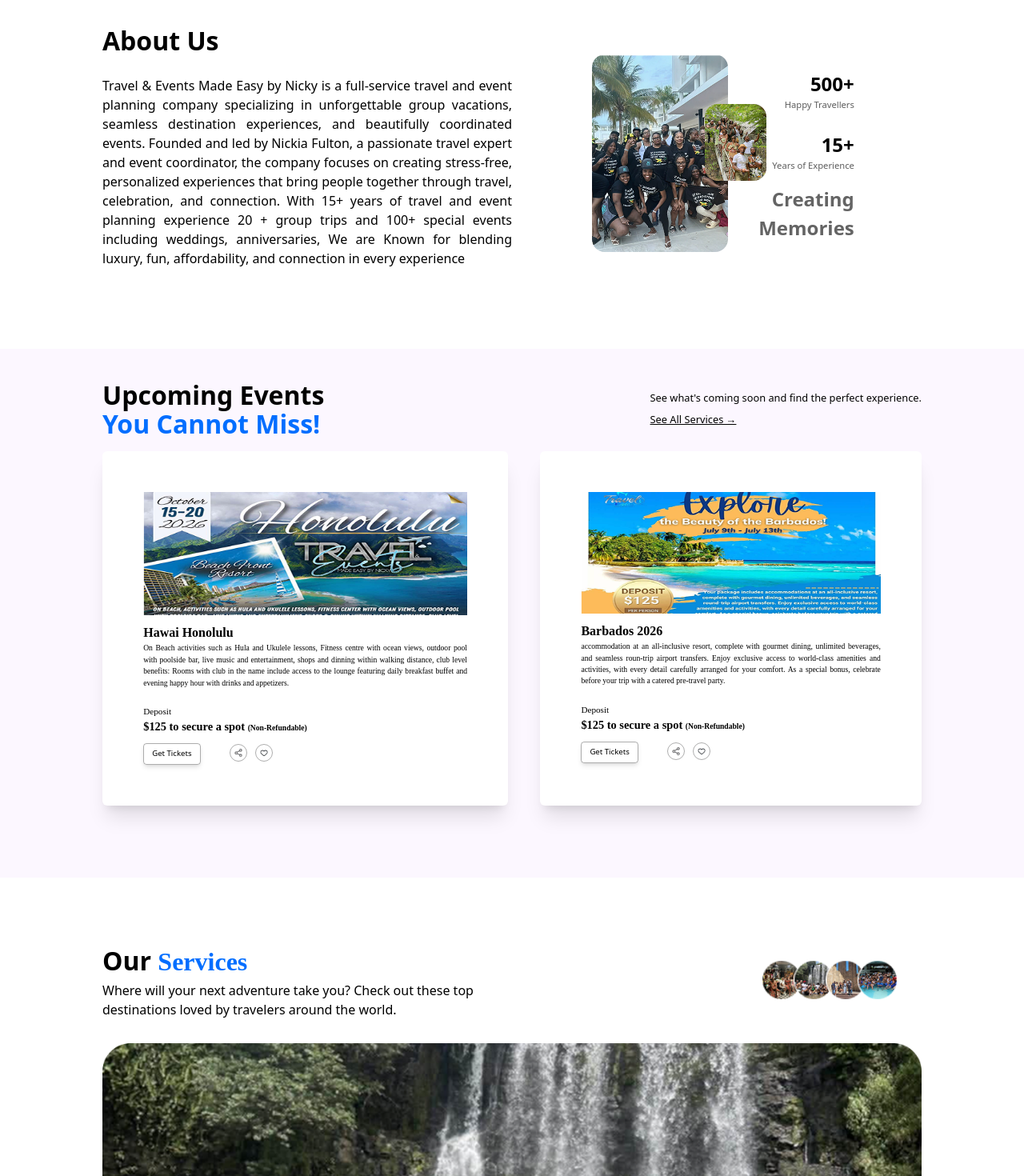
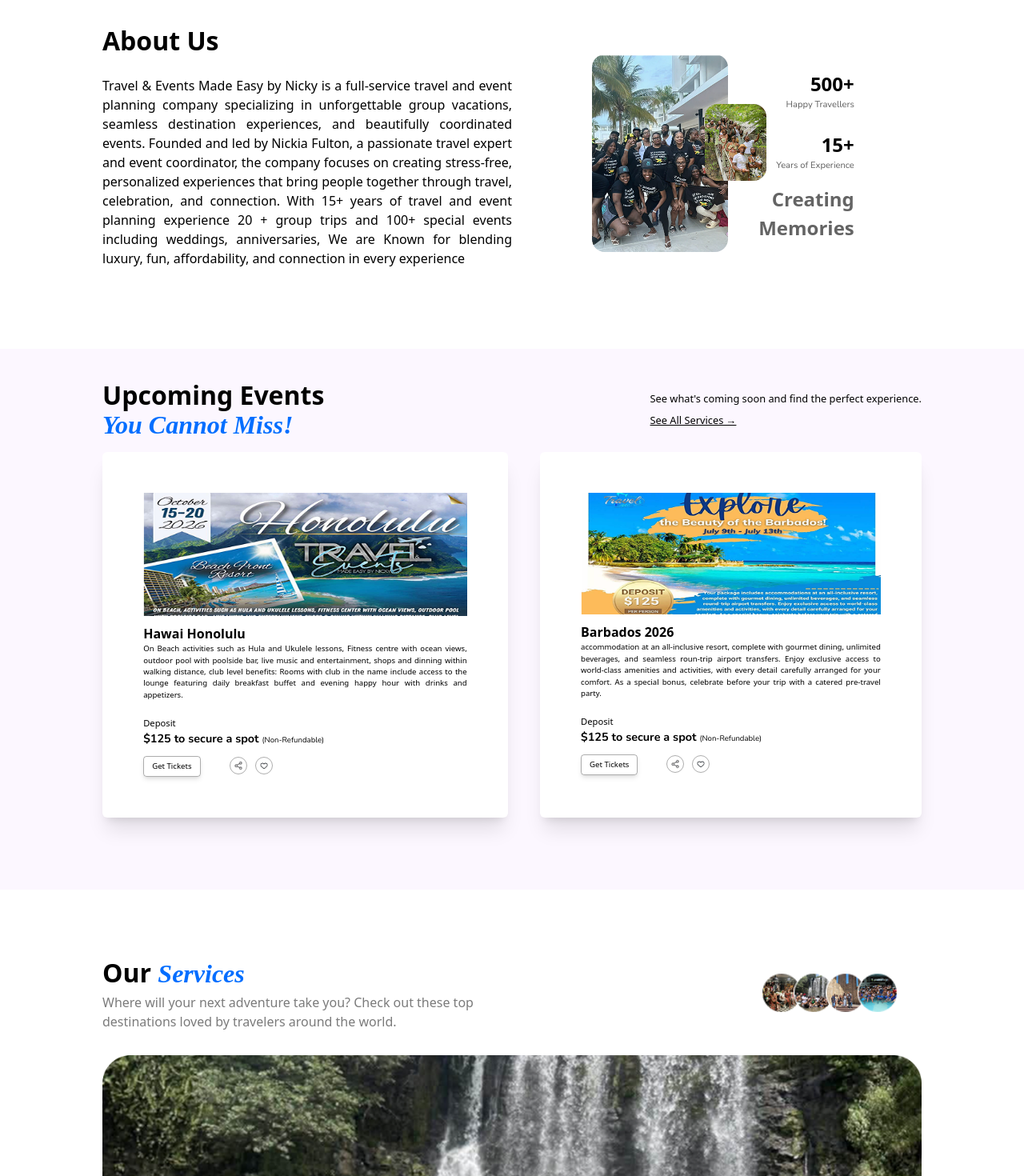
Before and after one commit to TheEldaps/Travel-Events, a Next.js app: page / in a window 1280 px wide. Shown: the part 1240-2710 px from the top of the page at 80% size. Built offline with nearby package versions, Linux system fonts and the light colour scheme.

Commit message:
Fix date and time input and applied required fonts the general page

```diff
--- a/app/components/AboutSection.tsx
+++ b/app/components/AboutSection.tsx
@@ -7,8 +7,8 @@ export default function AboutSection() {
   return (
     <section id='who-we-are' className='sm:flex px-[5%] sm:px-[10%] pt-20 gap-4 mb-20'>
       <section className='sm:max-w-[50%]'>
-        <h2 className='font-bold text-[2rem] mb-5 font-[sans]'>About Us</h2>
-        <p className='mb-4 text-justify px-[]'>Travel & Events Made Easy by Nicky is a full-service travel and event planning company specializing in unforgettable group vacations, seamless destination experiences, and beautifully coordinated events. Founded and led by Nickia Fulton, a passionate travel expert and event coordinator, the company focuses on creating stress-free, personalized experiences that bring people together through travel, celebration, and connection. With 15+ years of travel and event planning experience 20 + group trips and 100+ special events including weddings, anniversaries, We are Known for blending luxury, fun, affordability, and connection in every experience</p>
+        <h2 className='font-bold text-[2rem] mb-5'>About Us</h2>
+        <p className='mb-4 text-justify'>Travel & Events Made Easy by Nicky is a full-service travel and event planning company specializing in unforgettable group vacations, seamless destination experiences, and beautifully coordinated events. Founded and led by Nickia Fulton, a passionate travel expert and event coordinator, the company focuses on creating stress-free, personalized experiences that bring people together through travel, celebration, and connection. With 15+ years of travel and event planning experience 20 + group trips and 100+ special events including weddings, anniversaries, We are Known for blending luxury, fun, affordability, and connection in every experience</p>
       </section>
 
       <section className=' flex sm:flex-col mx-auto lg:flex-row gap-3 sm:w-[50%] max-w-[400px] lg:max-w-[430px] px-[5%] sm:py-[4%]'>
--- a/app/components/Events.tsx
+++ b/app/components/Events.tsx
@@ -12,12 +12,12 @@ export default function Events({ image, title, description, }: { image: StaticIm
 
             <div>
                 <section className='mb-5'>
-                    <h3 className='mt-2.5 font-bold font-[dmSans]'>{title}</h3>
-                    <p className='text-[0.6rem] font-[Nunito] text-justify'>{description}</p>
+                    <h3 className='mt-2.5 font-bold '>{title}</h3>
+                    <p className='text-[0.6rem] font-nunitosans text-justify'>{description}</p>
                 </section>
-                <section>
-                    <p className='font-[Nunito] text-[0.7rem]'>Deposit</p>
-                    <p className='font-[Nunito] text-[0.9rem] font-bold mb-2.5'>$125 to secure a spot <span className='text-[0.6rem]'>(Non-Refundable)</span></p>
+                <section classame='font-nunito'>
+                    <p className=' text-[0.7rem]'>Deposit</p>
+                    <p className=' text-[0.9rem] font-bold font-[nunito] mb-2.5'>$125 to secure a spot <span className='text-[0.6rem] font-normal'>(Non-Refundable)</span></p>
                 </section>
                 <div className='flex gap-9'>
                     <button className='text-[0.6rem] px-2.5 py-[5px] border border-[#00000052] cursor-pointer hover:bg-[#e4e4e455] hover:text-[#000000b0] rounded-sm shadow-md'> Get Tickets </ button>
--- a/app/components/EventsSection.tsx
+++ b/app/components/EventsSection.tsx
@@ -8,7 +8,7 @@ export default function EventsSection() {
         <section className='bg-[#FCF7FF] py-10 px-[10%]'>
 
             <div className='md:flex justify-between '>
-                <h2 className='text-[2rem] font-bold mb-4 leading-9'>Upcoming Events <br /><span className='text-[#026EFF] '>You Cannot Miss! </span></h2>
+                <h2 className='text-[2rem] font-semibold mb-4 leading-9'>Upcoming Events <br /><span className='text-[#026EFF] font-[dmserif] italic'>You Cannot Miss! </span></h2>
 
                 <p className='flex sm:flex-col text-[0.8rem] mb-[30px] sm:justify-end gap-2 max-w-[40%]'>See what's coming soon and find the perfect experience.
                     <Link href='#services' className='underline hover:text-[#3636367b]  block'>  See All Services &rarr;</Link>
--- a/app/components/FormItems.tsx
+++ b/app/components/FormItems.tsx
@@ -1,11 +1,11 @@
 import React from 'react'
 
-export default function FormItems({ label, placeholder, }: { label: string, placeholder: string }) {
+export default function FormItems({ label, placeholder, type='text' }: { label: string, placeholder: string, type?:string }) {
     return (
         <div className='mb-3 grow text-[#2A2A2A]'>
-            <label htmlFor={label} className='text-[0.8rem] font-[dmsans] font-semibold'>{label}</label>
+            <label htmlFor={label} className='text-[0.8rem] font-dmsans font-semibold'>{label}</label>
 
-            <input type="text" id={label} className='bg-[#F6F6F6] text-[0.8rem] px-2 py-1 rounded-md w-full ' placeholder={placeholder} />
+            <input type={type} id={label} className='bg-[#F6F6F6] text-[0.8rem] px-4 py-2 rounded-md w-full ' placeholder={placeholder} />
         </div>
     )
 }
--- a/app/components/Heading.tsx
+++ b/app/components/Heading.tsx
@@ -4,10 +4,10 @@ export default function ({ heading1, heading2, wrap = true
 }: { heading1: string, heading2: string, wrap?: boolean }) {
     return (
         <div>
-            <h2 className="text-[2.5rem] sm:text-[3rem] font-semibold text-center mb-5">
+            <h2 className="text-[2.5rem] sm:text-[3rem] font-semibold text-center mb-2">
                 {heading1}   <br className={
                     `${wrap ? 'block' : 'hidden'}`} />
-                <span className="text-[#8D8D8D] font-normal italic font-[dmserif]">{heading2}</span>
+                <span className="text-[#8D8D8D] font-normal font-semibold italic font-[dmserif]">{heading2}</span>
             </h2>
         </div>
     )
--- a/app/components/HeroSection.tsx
+++ b/app/components/HeroSection.tsx
@@ -5,7 +5,7 @@ import HeroImage from "../../public/HeroImage.png";
 export default function HeroSection() {
   return (
     <section id='home' className="pt-5 px-[5%] mb-[50px]">
-      <h1 className="mb-4 text-[2.5rem] px-[4%] sm:text-[3.9rem] md:text-[4.5rem] lg:text-[5rem]  text-center font-semibold ">
+      <h1 className="mb-4 text-[2.5rem] px-[4%] sm:text-[3.9rem] md:text-[4.5rem] lg:text-[5rem] text-center font-semibold ">
         Where Travel, Fun and Easy Planning Comes{" "}
         <br className="hidden lg:inline" /> together
       </h1>
--- a/app/components/Items.tsx
+++ b/app/components/Items.tsx
@@ -3,8 +3,8 @@
 export default function Items({ title, description }: { title: string, description: string }) {
     return (
         <li className='flex flex-col items-end'>
-            <p className='font-bold text-[1.5rem] font-[sans] text-right sm:mx-auto lg:mx-0'>{title}</p>
-            <p className='text-[#5E5E5E] text-[0.7rem] max-w-[50%] sm:max-w-full text-end sm:text-center'>{description}</p>
+            <p className='font-bold text-[1.5rem] text-right sm:mx-auto lg:mx-0'>{title}</p>
+            <p className='text-[#5E5E5E] text-[0.7rem] max-w-[50%] sm:max-w-full text-end font-[nunito] sm:text-center'>{description}</p>
         </li>
     )
 }
--- a/app/components/ServiceItems.tsx
+++ b/app/components/ServiceItems.tsx
@@ -5,8 +5,8 @@ export default function ServiceItems({ image, title, description }: { image: Sta
         <div className='mb-15 md:relative'>
             <Image src={image} width='1000' height='400' alt='Service section image' className='w-full h-auto' />
 
-            <div className='mt-5 max-w-[400px] md:absolute bottom-[4%] md:rounded-xl left-[2%] md:text-white md:w-[50%] md:p-5 md:backdrop-blur-md md:bg-[#ffffff37]'>
-                <h3 className='mb-2 font-semibold font-[dmsans] md:text-[1.5rem]'>{title}</h3>
+            <div className='font-dmsans mt-5 max-w-[400px] md:absolute bottom-[4%] md:rounded-xl left-[2%] md:text-white md:w-[50%] md:p-5 md:backdrop-blur-md md:bg-[#ffffff37]'>
+                <h3 className='mb-2 font-semibold md:text-[1.5rem]'>{title}</h3>
                 <p className='text-justify text-[0.9rem] md:text-[0.8rem]'>{description}</p>
             </div>
         </div>
--- a/app/components/ServiceSection.tsx
+++ b/app/components/ServiceSection.tsx
@@ -11,8 +11,8 @@ export default function ServiceSection() {
         <section id='services' className='px-[10%] pt-20'>
             <div className='flex justify-between gap-[5%]  mb-[30px]'>
                 <div className='max-w-[50%] maxborder'>
-                    <h2 className='text-[2rem] font-bold'>Our <span className='text-[#026EFF] font-[dmserif]'>Services</span></h2>
-                    <p className='text-[0.6rem] md:text-[1rem]'>Where will your next adventure take you? Check out these top destinations loved by travelers around the world.</p>
+                    <h2 className='text-[2rem] font-semibold'>Our <span className='text-[#026EFF] font-[dmserif] italic'>Services</span></h2>
+                    <p className='text-[0.6rem] text-[#7B7B7B] font-dmsans md:text-[1rem]'>Where will your next adventure take you? Check out these top destinations loved by travelers around the world.</p>
                 </div>
                 <div className='w-[28%] max-w-[200px]'>
                     <EllipsePictureFrame />
--- a/app/layout.tsx
+++ b/app/layout.tsx
@@ -2,6 +2,19 @@ import type { Metadata } from "next";
 import "./globals.css";
 import { DM_Sans } from "next/font/google";
 import { DM_Serif_Display } from "next/font/google";
+import { Nunito_Sans } from "next/font/google";
+import { Nunito } from "next/font/google";
+
+const nunito = Nunito({
+  subsets: ["latin"],
+  weight: ["400", "700"],
+  variable: "--font-nunito"
+});
+
+export const nunitosans = Nunito_Sans({
+  subsets: ["latin"],
+  variable: "--font-nunitosans",
+});
 
 const dmSerif = DM_Serif_Display({
   weight: "400",
@@ -25,7 +38,7 @@ export default function RootLayout({
   children: React.ReactNode;
 }>) {
   return (
-    <html lang="en" className={`${dmSans.variable} ${dmSerif.variable}`}>
+    <html lang="en" className={`${dmSans.variable} ${dmSerif.variable} ${nunitosans.variable}`}>
       <body className="antialiased">{children}</body>
     </html>
   );
--- a/tailwind.config.js
+++ b/tailwind.config.js
@@ -8,8 +8,10 @@ module.exports = {
   theme: {
     extend: {
       fontFamily: {
-        dmsans: ["var(--font-dm-sans)", "sans-serif"],
-        dmserif: ["var(--font-dm-serif)", "sans-serif"],
+        dmsans: ["var(--font-dm-sans)", "Helvetica"],
+        dmserif: ["var(--font-dm-serif)", "Roboto"],
+        nunitosans: ["var(--font-nunito)", "sans-serif"],
+        nunito:["var(--font-nunito)","roboto"],
       },
     },
     safelist: ["sm:rotate-[-5deg]", "sm:rotate-[5deg]", "sm:rotate-[0deg]"],
```
Also changed, not shown: app/components/RequestQuoteSection.tsx (+6 -6 lines).
